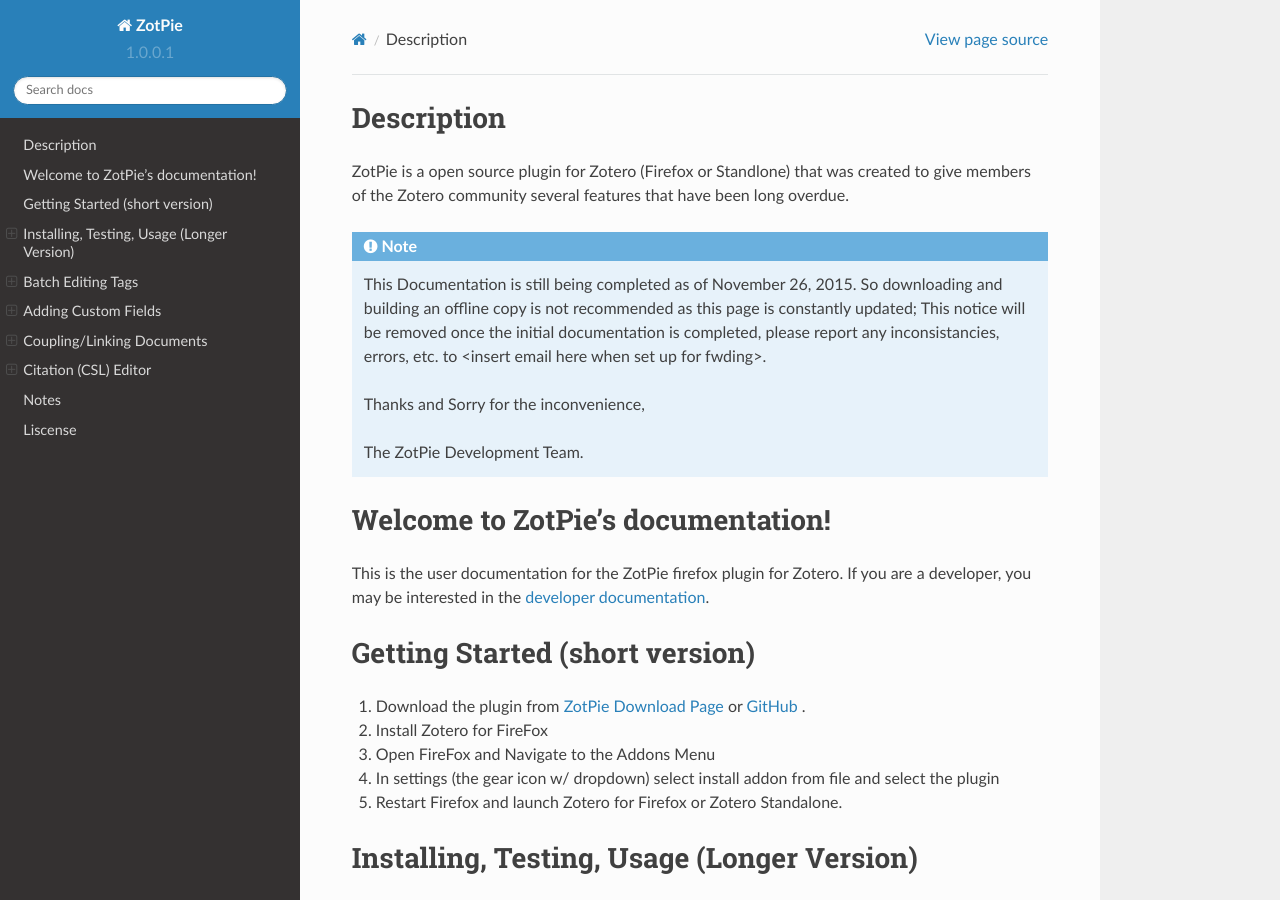
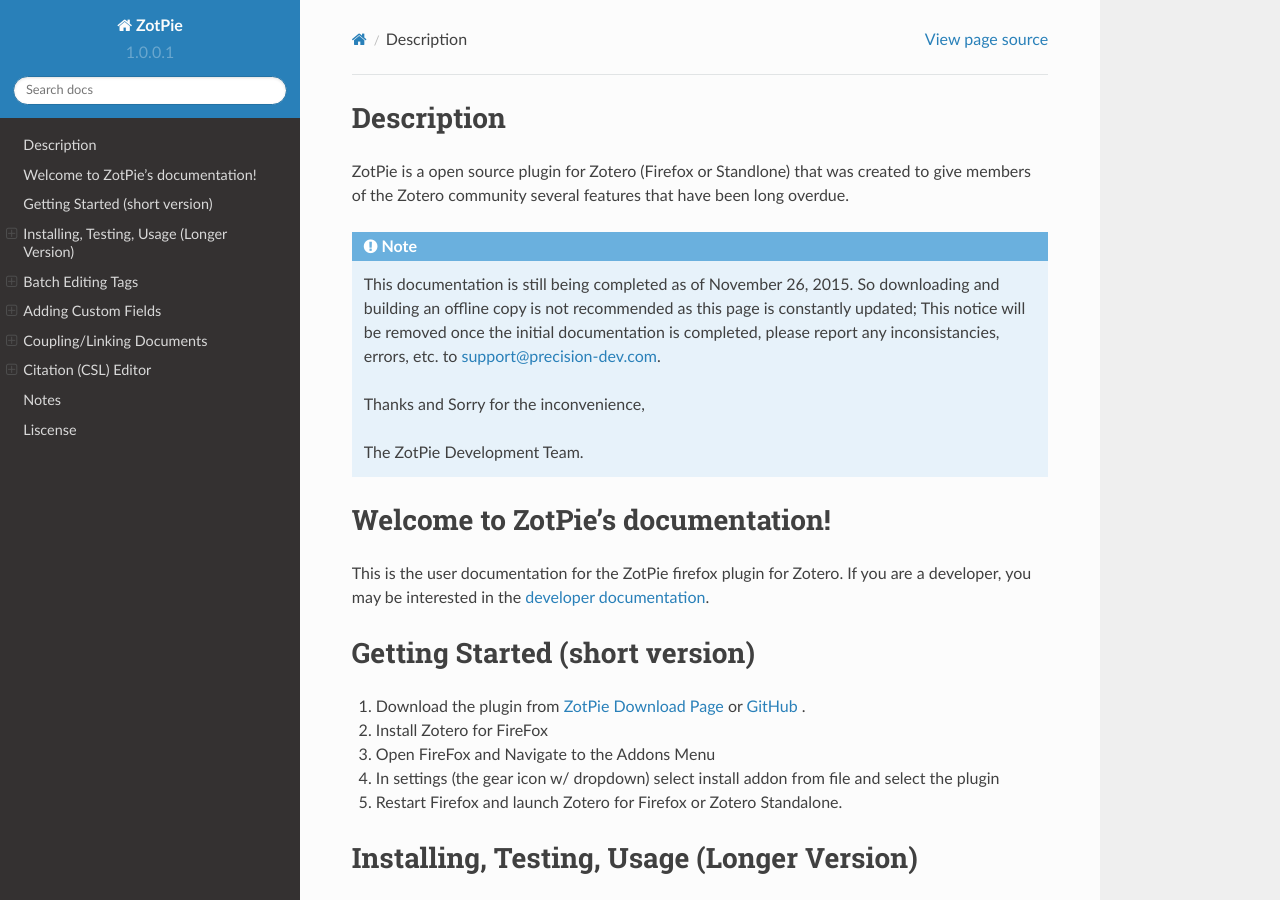
Before and after one commit to persa188/docs, a Sphinx documentation site: the page built from source/index.rst, in a window 1280 px wide and 900 px high. Built offline with Sphinx 7.4.7 and the Read the Docs theme 2.0.0, drawn with Linux system fonts in a browser that asks for light colours.

Commit message:
added email

```diff
--- a/source/index.rst
+++ b/source/index.rst
@@ -8,7 +8,7 @@
 ZotPie is a open source plugin for Zotero (Firefox or Standlone) that was created to give members of the Zotero community several features that have been long overdue.
 
 .. note::
-	This Documentation is still being completed as of November 26, 2015. So downloading and building an offline copy is not recommended as this page is constantly updated; This notice will be removed once the initial documentation is completed, please report any inconsistancies, errors, etc. to <insert email here when set up for fwding>.
+	This documentation is still being completed as of November 26, 2015. So downloading and building an offline copy is not recommended as this page is constantly updated; This notice will be removed once the initial documentation is completed, please report any inconsistancies, errors, etc. to support@precision-dev.com.
 
 	Thanks and Sorry for the inconvenience,
 
@@ -144,7 +144,7 @@
 .. batch-adding-tags:
 Batch Adding Tags
 -----------------
-todo
+TODO
 
 .. warning::
 	The batch editor does not backup any data before making changes, the only way to undo changes to your library made by the batch editor are:
```
